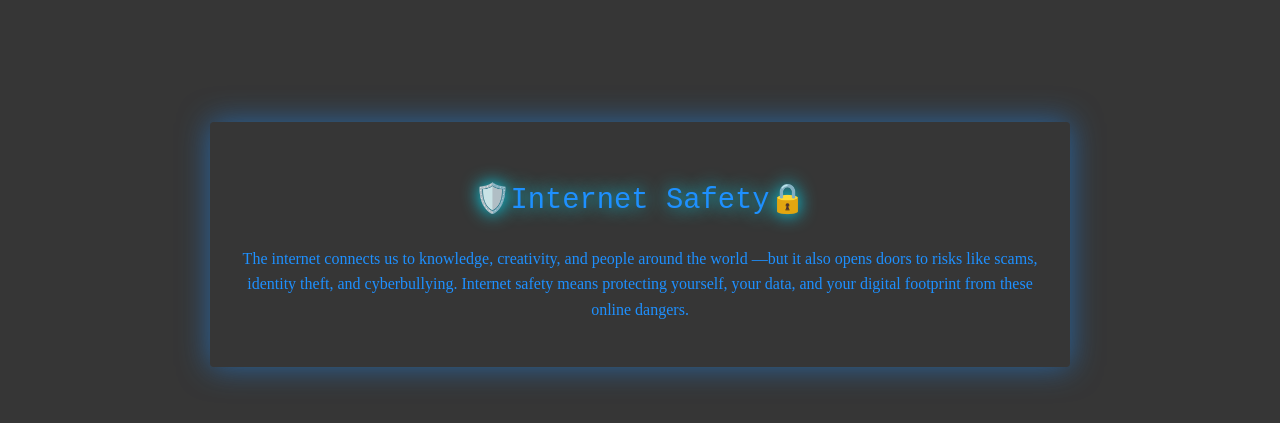
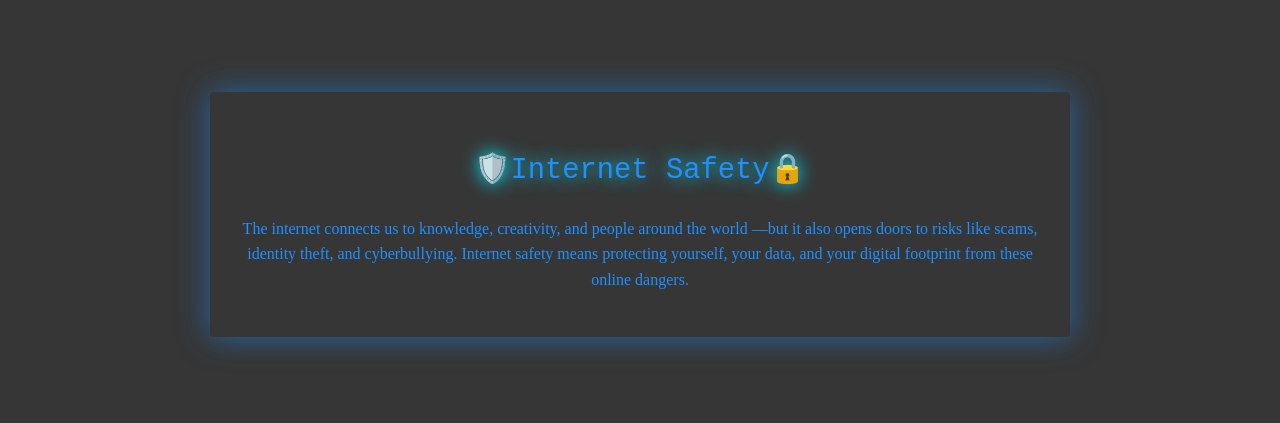
Before and after one commit to wmo4/ISafety, a plain HTML site: page cs.html in a window 1280 px wide. Shown: the part 203-626 px from the top of the page. Drawn offline with Linux system fonts and the light colour scheme.

Commit message:
Update cyber-safety.css

```diff
--- a/cyber-safety.css
+++ b/cyber-safety.css
@@ -36,7 +36,7 @@ button {
 }
 .intro {
     max-width: 800px;
-    margin: 60px auto;
+    margin: 30px auto;
     text-align: center;
     padding: 30px;
     border-radius: 0.23rem;
```
